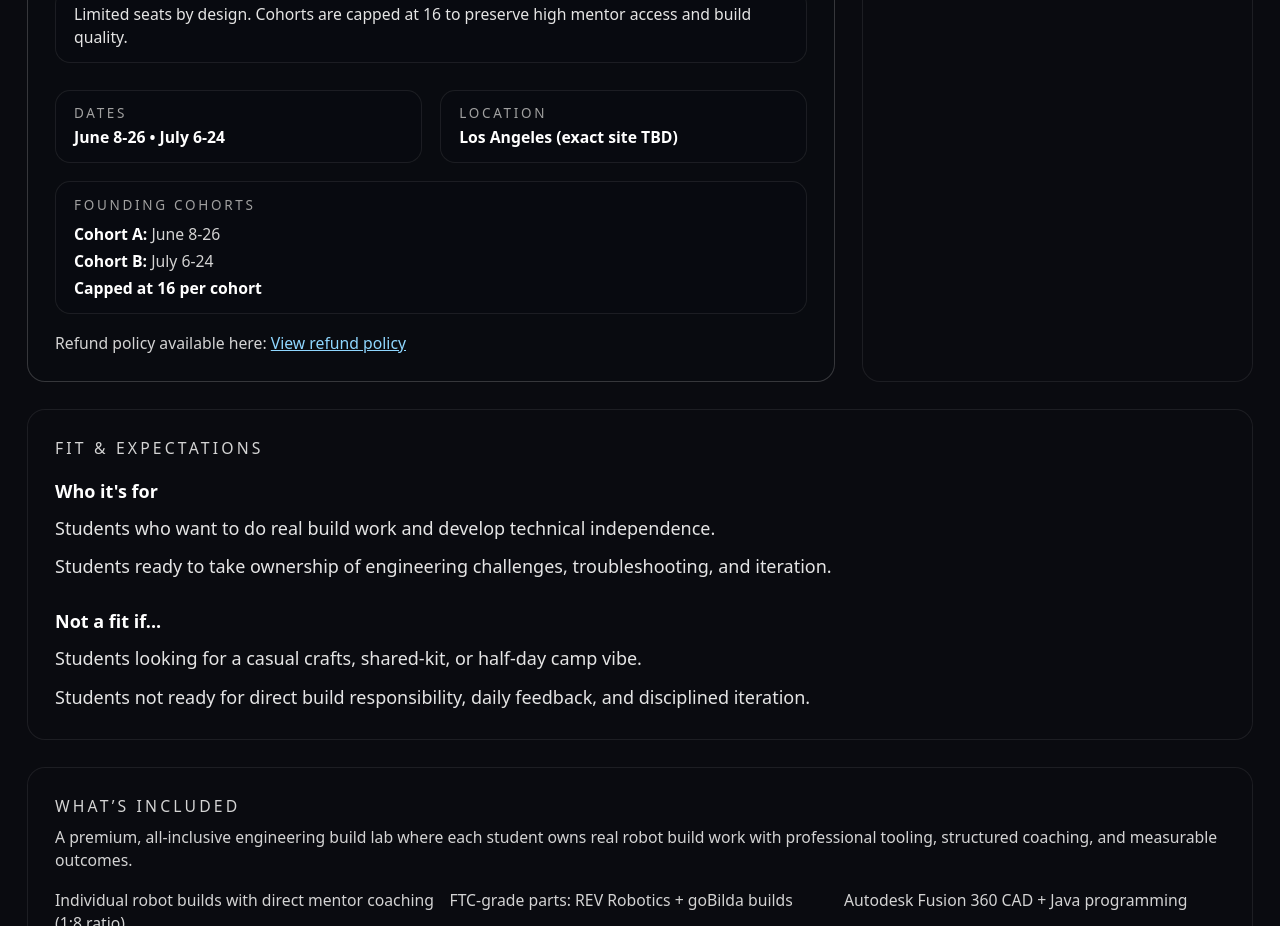
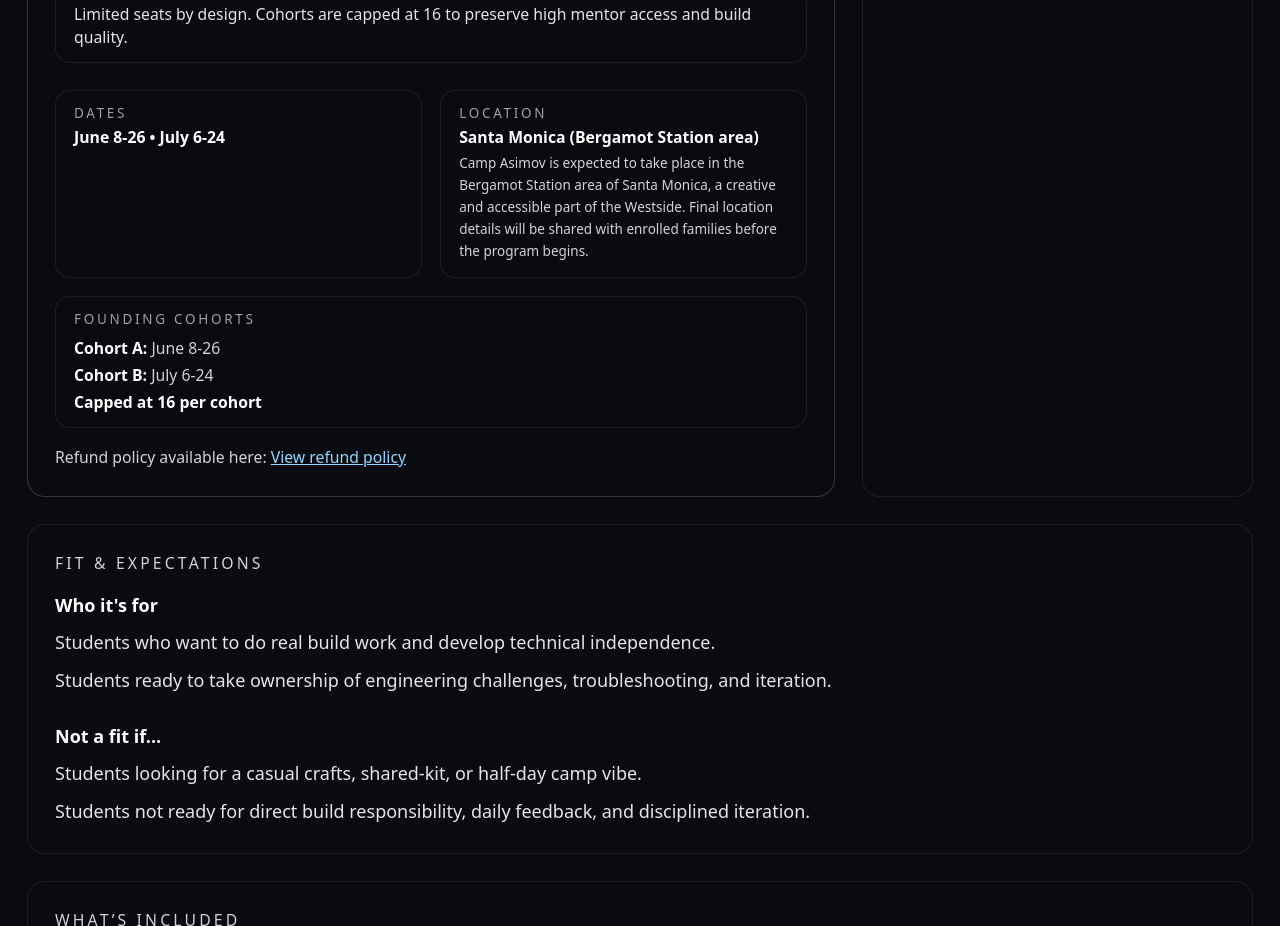
Before and after one commit to KingKumar/camp-asimov, a Next.js app: page /program in a window 1280 px wide. Shown: the part 4000-4926 px from the top of the page. Built offline with nearby package versions, Linux system fonts and the light colour scheme.

Commit message:
google ads trigger, typo, and location

```diff
--- a/app/(site)/apply/thanks/page.tsx
+++ b/app/(site)/apply/thanks/page.tsx
@@ -1,11 +1,28 @@
 import Link from "next/link";
+import Script from "next/script";
 
 import { Button } from "@/components/ui/button";
 import { ink } from "@/components/theme";
 
 export default function ApplyThanksPage() {
+  const googleAdsConversionLabel = process.env.NEXT_PUBLIC_GOOGLE_ADS_CONVERSION_LABEL;
+  const sendTo = googleAdsConversionLabel ? `AW-17980078204/${googleAdsConversionLabel}` : null;
+
   return (
     <section className="pt-6 md:pt-8 pb-16">
+      {sendTo ? (
+        <Script id="google-ads-conversion-submit-lead-form" strategy="afterInteractive">
+          {`
+            window.dataLayer = window.dataLayer || [];
+            window.gtag = window.gtag || function(){window.dataLayer.push(arguments);};
+            window.gtag('event', 'conversion', {
+              send_to: '${sendTo}',
+              value: 1.0,
+              currency: 'USD'
+            });
+          `}
+        </Script>
+      ) : null}
       <div className="mx-auto max-w-3xl px-6 text-white">
         <div className="rounded-2xl border p-8 md:p-10 text-center" style={{ borderColor: ink.line, background: "rgba(10,12,16,0.34)" }}>
           <h1 className="text-3xl md:text-4xl font-bold">Application Received</h1>
--- a/components/sections/FAQSection.tsx
+++ b/components/sections/FAQSection.tsx
@@ -11,8 +11,12 @@ const faqs = [
     a: `Cohorts are intentionally capped at ${COHORT_CAP} students to preserve high mentor access, technical rigor, and build quality.`,
   },
   {
-    q: "Where is it and what are the hours?",
-    a: "Camp runs Mon–Fri, 9:00–3:30 at our Los Angeles location (final site announced after enrollment). Early drop 8:30 and late pickup until 4:00 are available.",
+    q: "Where will the camp take place?",
+    a: "Camp Asimov is expected to take place in the Bergamot Station area of Santa Monica. Final location details will be confirmed with enrolled families before the program begins.",
+  },
+  {
+    q: "What are the camp hours?",
+    a: "Camp runs Mon–Fri, 9:00–3:30. Early drop 8:30 and late pickup until 4:00 are available.",
   },
   {
     q: "Is it right for beginners?",
--- a/components/sections/ProgramDetailsSection.tsx
+++ b/components/sections/ProgramDetailsSection.tsx
@@ -391,7 +391,10 @@ export default function ProgramDetailsSection() {
                 </div>
                 <div className="rounded-xl border px-4 py-3" style={{ borderColor: ink.line, background: "rgba(10,12,16,0.12)" }}>
                   <div className="text-xs uppercase tracking-[0.2em] text-neutral-400">Location</div>
-                  <div className="mt-1 font-semibold text-white">Los Angeles (exact site TBD)</div>
+                  <div className="mt-1 font-semibold text-white">Santa Monica (Bergamot Station area)</div>
+                  <div className="mt-1 text-xs leading-relaxed text-neutral-300">
+                    Camp Asimov is expected to take place in the Bergamot Station area of Santa Monica, a creative and accessible part of the Westside. Final location details will be shared with enrolled families before the program begins.
+                  </div>
                 </div>
               </div>
               <div className="mt-4 rounded-xl border px-4 py-3 text-sm text-neutral-300" style={{ borderColor: ink.line, background: "rgba(10,12,16,0.12)" }}>
--- a/components/sections/WhyUsSection.tsx
+++ b/components/sections/WhyUsSection.tsx
@@ -20,7 +20,7 @@ export default function WhyUsSection() {
             },
             {
               title: "Mentoring with engineering rigor",
-              text: "An 8:1 teacher-to-student ratio supports structured check-ins, hands-on repetition, and accountable execution across each student&apos;s build.",
+              text: "An 8:1 teacher-to-student ratio supports structured check-ins, hands-on repetition, and accountable execution across each student's build.",
             },
             {
               title: "Outcomes that transfer",
```
